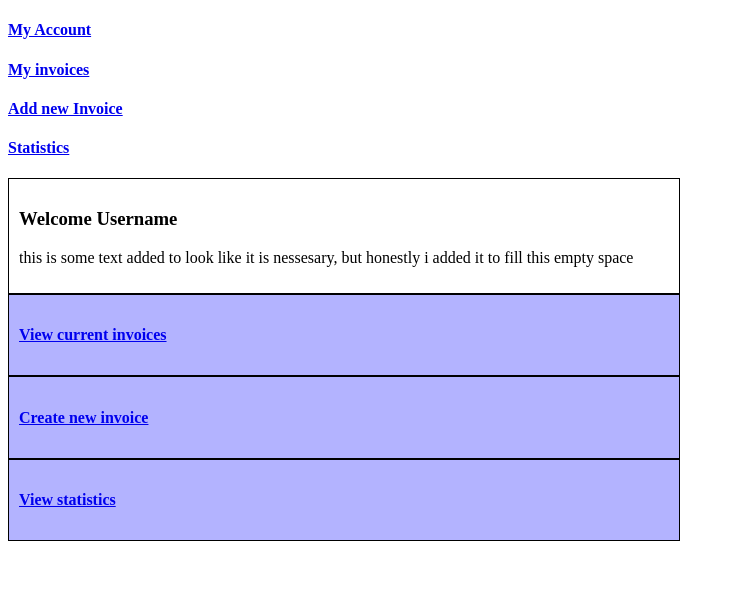
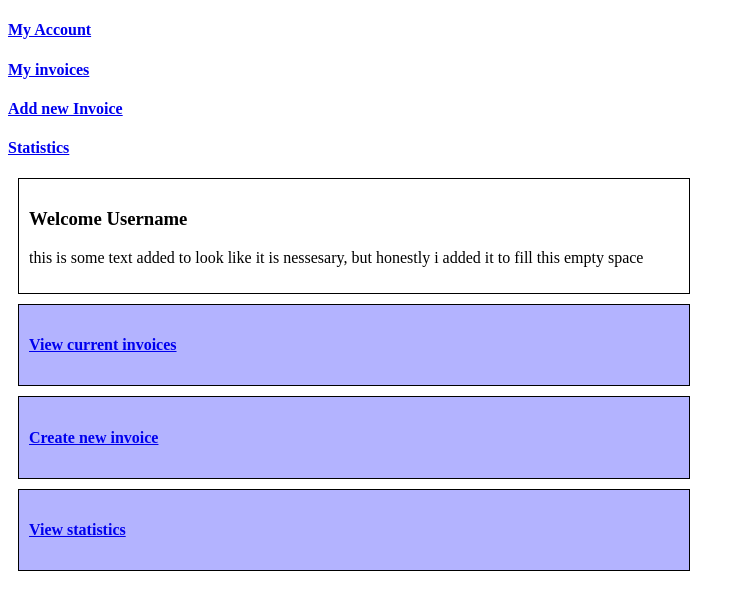
Before and after one commit to polon59/JS-PDF-Invoices-generator, a React (Create React App) app in the folder public/application/: page / in a window 1280 px wide. Shown: the top 610 px of the page, without its empty margins (0-745 px from the left). Built offline with nearby package versions, Linux system fonts and the light colour scheme; no server answers.

Commit message:
Add margin set to 10 px to 'bordered' class

```diff
--- a/public/application/src/App.css
+++ b/public/application/src/App.css
@@ -5,6 +5,7 @@
 /* 595 x 842 a4 size */
 .bordered{
   width: 650px;
+  margin: 10px;
   border: 0.5px solid black;
   padding: 10px;
 }
--- a/public/application/src/App.js
+++ b/public/application/src/App.js
@@ -24,7 +24,8 @@ class App extends Component {
   }
 
   initializeInvoices = () =>{
-    this.DBAccess.getInvoicesFromDB().then(invoices => this.setState({
+    this.DBAccess.getInvoicesFromDB()
+    .then(invoices => this.setState({
       invoices : invoices
     }));
   }
```
